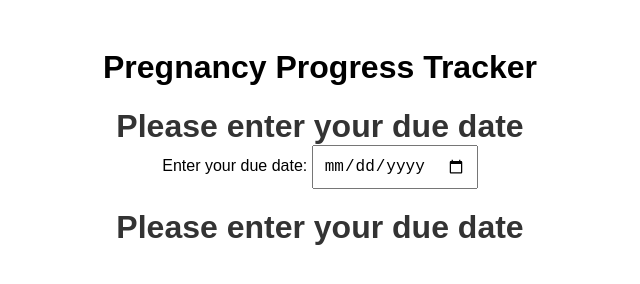
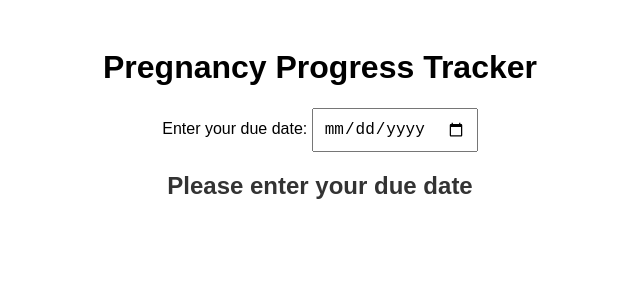
Before and after one commit to shirleywang0715/pregnancy-weeks, a plain HTML site: page index.html in a window 1280 px wide. Shown: the whole page, without its empty margins (320-960 px from the left). Drawn offline with Linux system fonts and the light colour scheme.

Commit message:
font size.html

```diff
--- a/index.html
+++ b/index.html
@@ -16,7 +16,7 @@
 
         #result {
             margin-top: 20px;
-            font-size: 24px;
+            font-size: 20px;
             font-weight: bold;
         }
 
@@ -30,14 +30,14 @@
         }
 
         #result {
-            font-size: 32px; /* Default font size for result */
+            font-size: 24px; /* Default font size for result */
             color: #333;
         }
     </style>
 </head>
 <body>
     <h1>Pregnancy Progress Tracker</h1>
-    <div id="result">Please enter your due date</div>
+
     <div class="input-container">
         <label for="dueDate">Enter your due date:</label>
         <input type="date" id="dueDate" onchange="calculateWeeks()">
```
